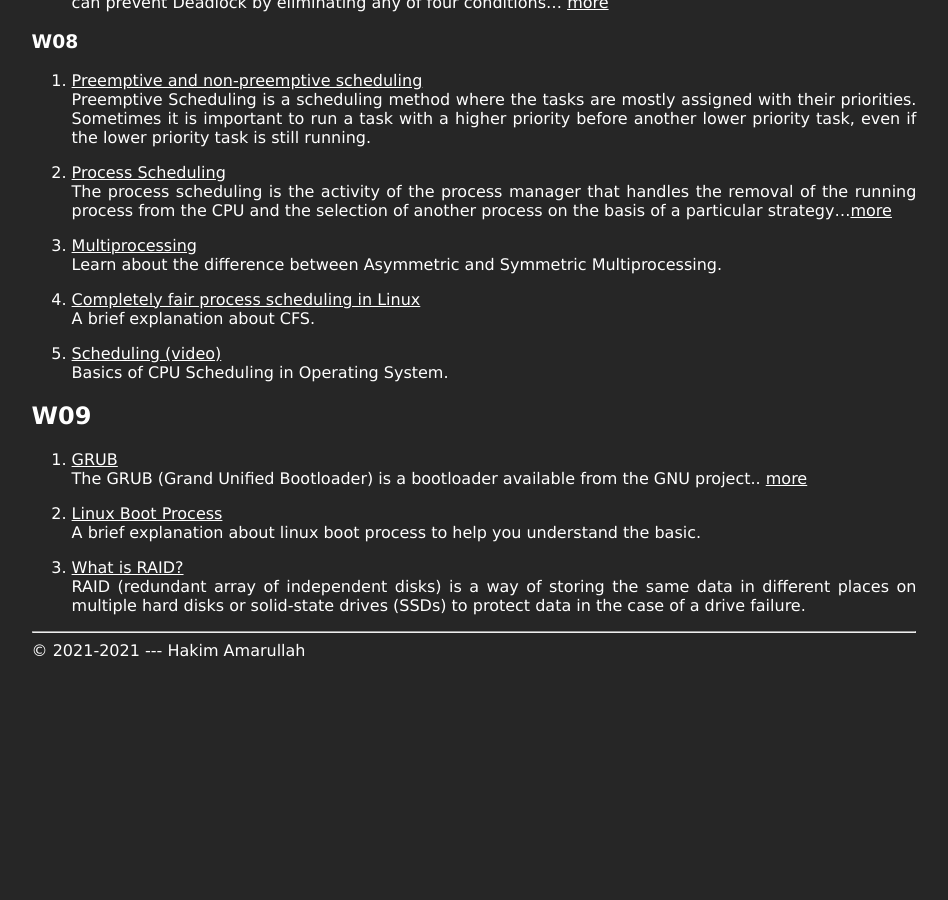
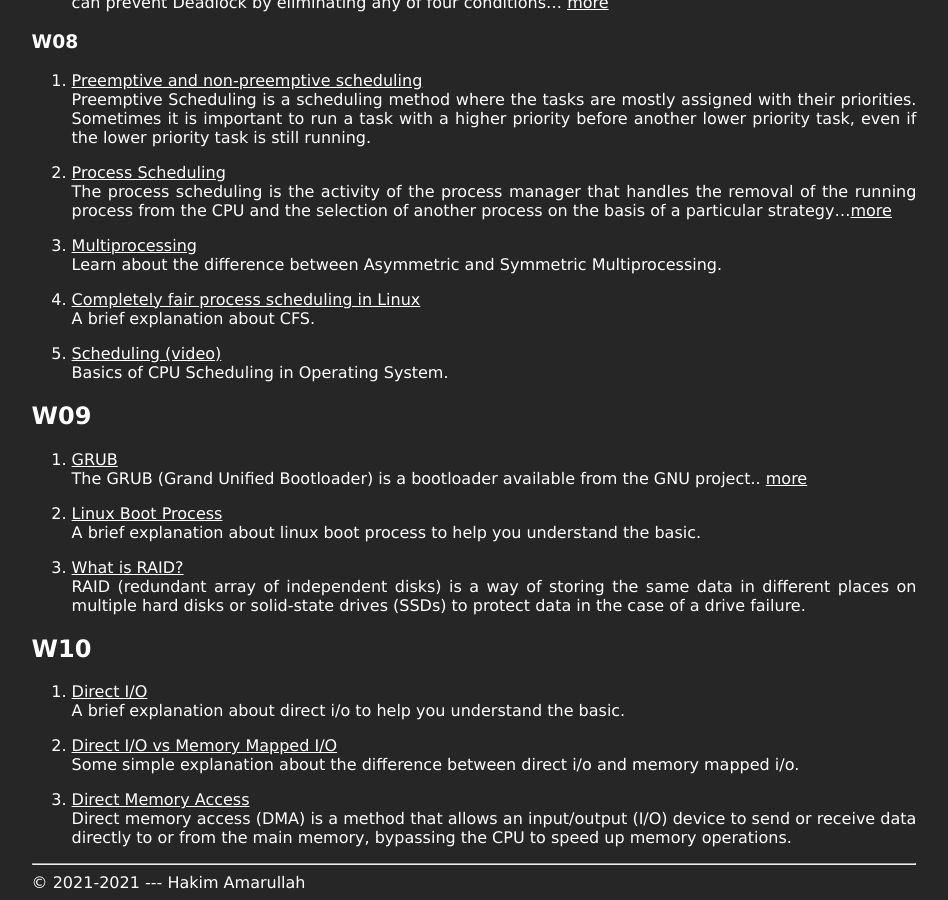
Before and after one commit to hakimamarullah/os212, a Jekyll site: the page built from links.md, in a window 1280 px wide and 900 px high, scrolled down 2456 px. Shown: the whole window, without its empty margins (166-1114 px from the left). Built offline with Jekyll 4.4.1, drawn with Linux system fonts in a browser that asks for light colours; our own code applies the rules of GitHub Pages for plain Markdown files; before the commit the page ends 3124 px from its top, so only the background shows below that.

Commit message:
hakimamarullah: W10 Done

```diff
--- a/TXT/mylog.txt
+++ b/TXT/mylog.txt
@@ -62,3 +62,8 @@ ZCZC W09 120 L23 Linux CLI including tar, etc.
 ZCZC W09 120 L02 ZOOM meetings related
 ZCZC W09 720 L31 VirtualBox: install GNU/Linux, etc.
 ZCZC W09  30 L27 GnuPG, key-gen, encrypt/decrypt.
+ZCZC W10  20 L22 Quiz
+ZCZC W10  30 L24 Bash, Regex, SED, AWK.
+ZCZC W10  60 L09 Assignment in General
+ZCZC W10  60 L32 YouTube: study, etc.
+ZCZC W10  60 L31 VirtualBox: install GNU/Linux, etc.
--- a/TXT/myrank.txt
+++ b/TXT/myrank.txt
@@ -23,3 +23,6 @@ ZCZC W08 orelar
 ZCZC W09 pragusga25
 ZCZC W09 ragnarom-kun
 ZCZC W09 qosimd25
+ZCZC W10 rasyidmi20
+ZCZC W10 ragnarom-kun
+ZCZC W10 rakazet
--- a/links.md
+++ b/links.md
@@ -135,3 +135,14 @@ A brief explanation about linux boot process to help you understand the basic.
 3. [What is RAID?](https://searchstorage.techtarget.com/definition/RAID)<br>
 RAID (redundant array of independent disks) is a way of storing the same data in different places on multiple
 hard disks or solid-state drives (SSDs) to protect data in the case of a drive failure.
+
+## W10
+1. [Direct I/O](http://www.alexonlinux.com/what-is-direct-io-anyway)<br>
+A brief explanation about direct i/o to help you understand the basic.
+
+2. [Direct I/O vs Memory Mapped I/O](https://id.strephonsays.com/what-is-the-difference-between-memory-mapped-io-and-io-mapped-io)<br>
+Some simple explanation about the difference between direct i/o and memory mapped i/o.
+
+3. [Direct Memory Access](https://www.techopedia.com/definition/2767/direct-memory-access-dma)<br>
+Direct memory access (DMA) is a method that allows an input/output (I/O) device to send or receive data directly to or from the main memory,
+bypassing the CPU to speed up memory operations.
```
Also changed, not shown: 10 other files.
